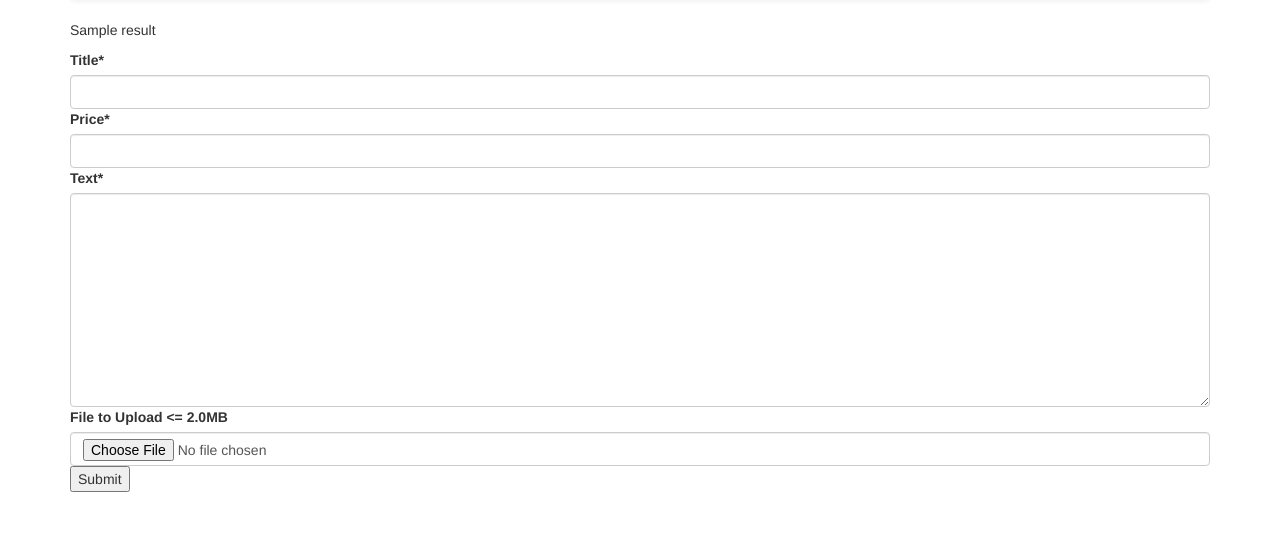
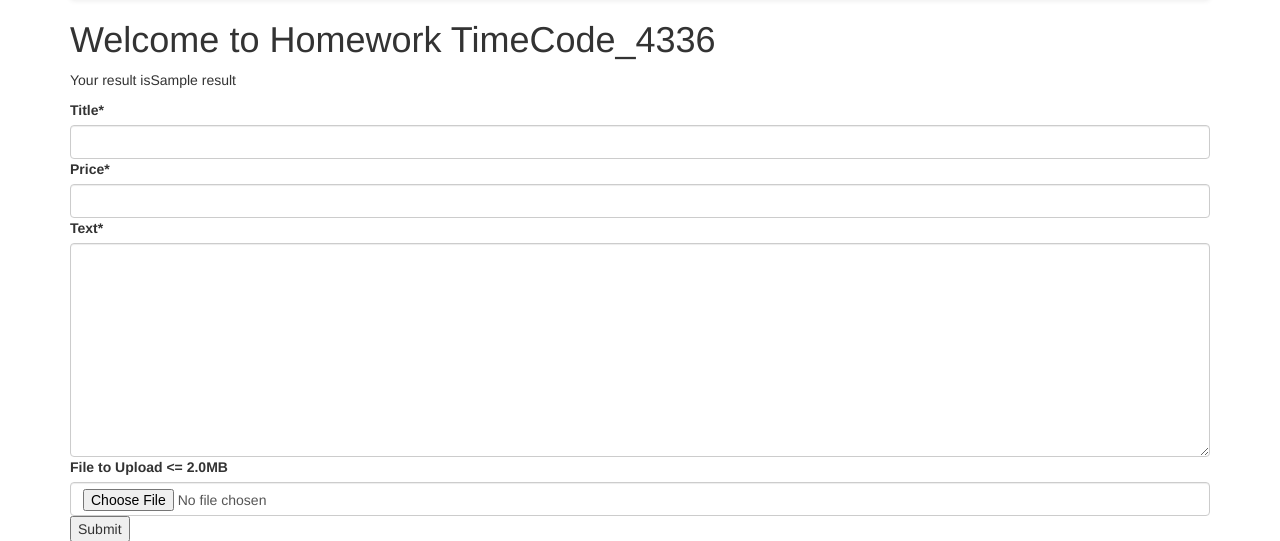
Before and after one commit to foy4748/dj4e, a Django app: template mysite/solo/templates/solo_assignment/form.html in a window 1280 px wide. Shown: the part 52-593 px from the top of the page. Run offline with Django 4.2, Linux system fonts and the light colour scheme; tables that the repository leaves empty hold one stand-in row (values such as "Sample post"); the template is opened without the code that fills it: values that come from a table or form of the project are taken from there, most other values are stand-ins (such as "Sample title", 1, 10 or a date in 2020); some libraries are stand-ins or nearby versions.

Commit message:
Replicate Given App | Added required TimeCode

```diff
--- a/mysite/solo/templates/solo_assignment/form.html
+++ b/mysite/solo/templates/solo_assignment/form.html
@@ -3,8 +3,9 @@
 {% block content %}
 {% load crispy_forms_tags %}
 
+<h1>Welcome to Homework	TimeCode_4336</h1>
 {% if result %}
-<p>{{result}}</p>
+<p>Your result is{{result}}</p>
 {% endif %}
 
 <form method="post">
```
